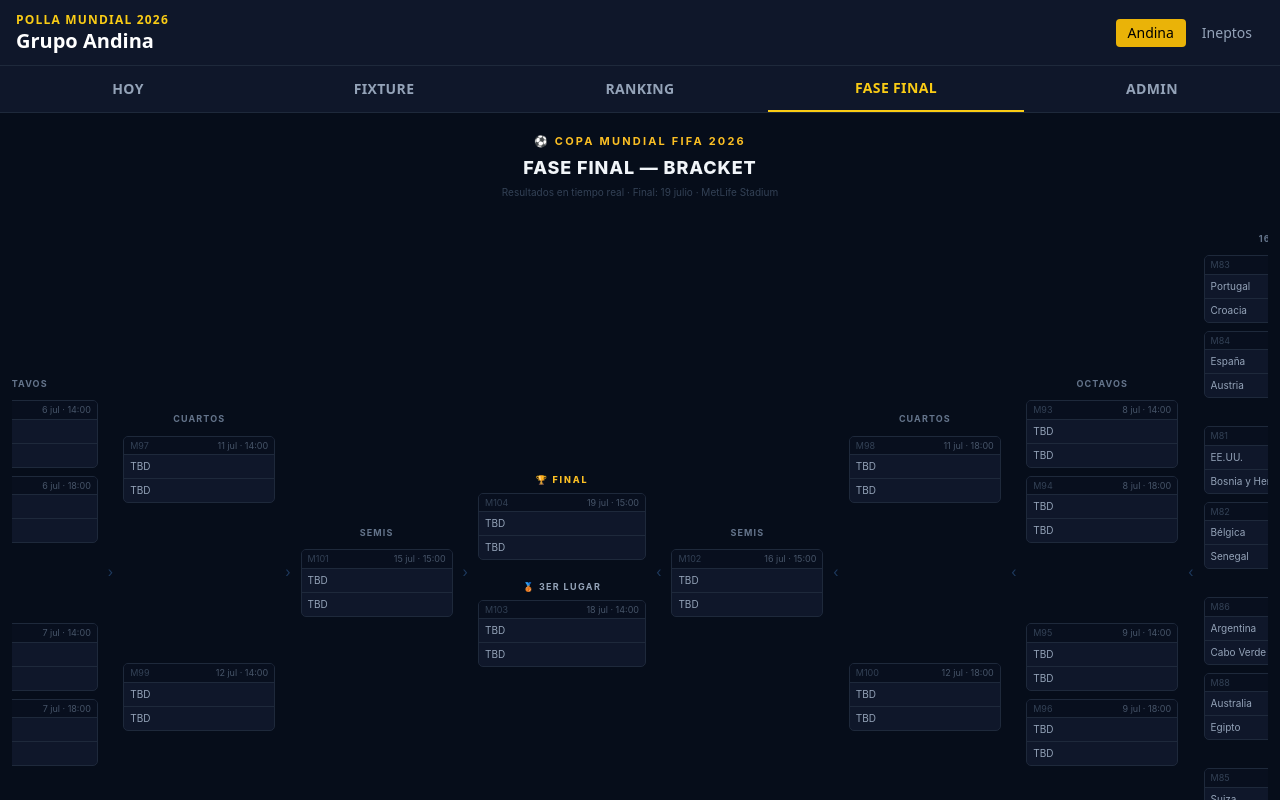
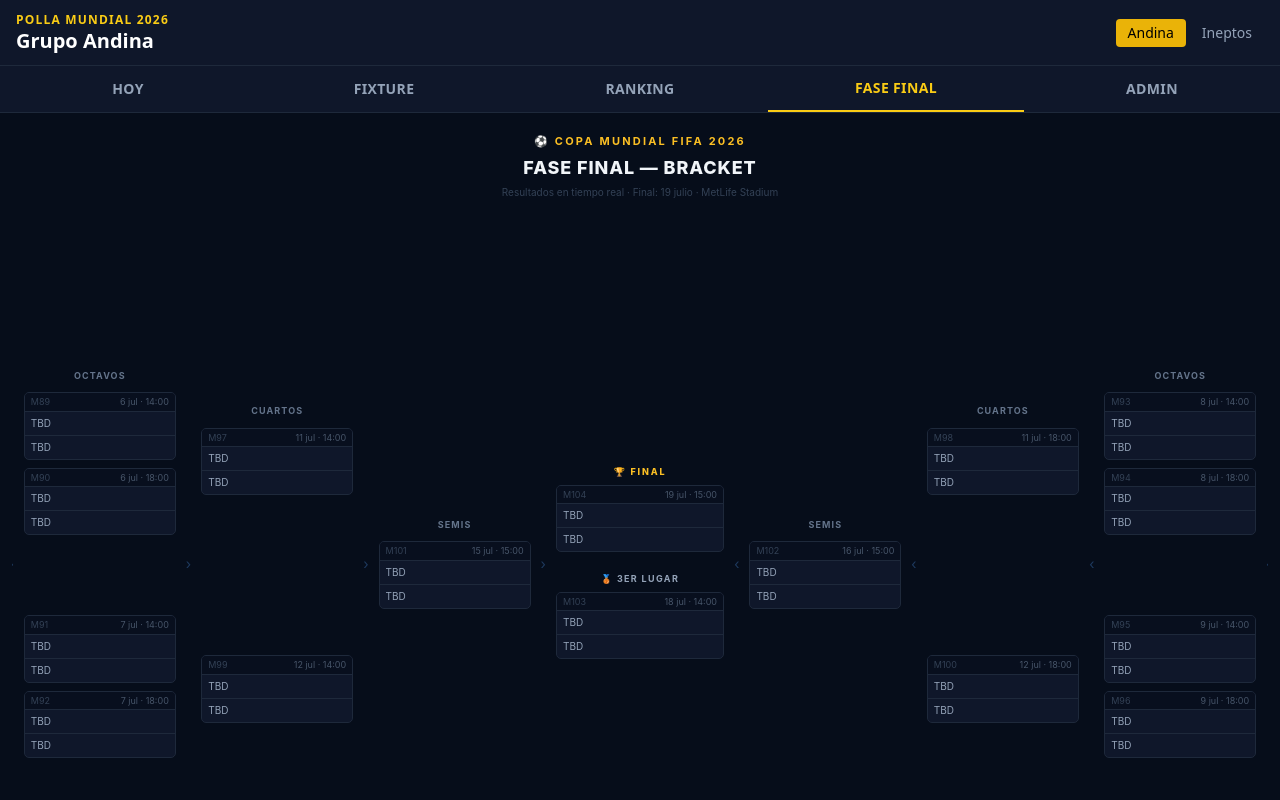
Before and after one commit to mkoscinam-netizen/polla-mundial, a React (Vite) app: page /andina in a window 1280 px wide. Both pictures are taken after a click on the button "FASE FINAL". Shown: the top 800 px of the page. Built offline with nearby package versions, Linux system fonts and the light colour scheme; no server answers; the database is empty.

Commit message:
Fix bracket: scroll horizontal en desktop, scale en móvil

```diff
--- a/src/components/BracketView.jsx
+++ b/src/components/BracketView.jsx
@@ -198,16 +198,20 @@
       </div>
 
       {/* Bracket scrollable — scale to fit on mobile, pinch to zoom */}
-      <div style={{ overflowX: 'auto', overflowY: 'visible', paddingBottom: 16, WebkitOverflowScrolling: 'touch' }}>
+      {(() => {
+        const _scale = Math.min(1, (window.innerWidth - 24) / 1100)
+        const _mobile = _scale < 1
+        return <>
+      <div style={{ overflowX: _mobile ? 'hidden' : 'auto', paddingBottom: 16, WebkitOverflowScrolling: 'touch' }}>
         <div style={{
-          display: 'inline-flex',
+          display: 'flex',
           alignItems: 'center',
           gap: 10,
-          width: 1100,
+          minWidth: 1100,
           justifyContent: 'center',
           transformOrigin: 'top center',
-          transform: `scale(${Math.min(1, (window.innerWidth - 24) / 1100)})`,
-          marginBottom: `${(Math.min(1, (window.innerWidth - 24) / 1100) - 1) * 700}px`,
+          transform: _mobile ? `scale(${_scale})` : 'none',
+          marginBottom: _mobile ? `${(_scale - 1) * 700}px` : 0,
         }}>
 
           {/* ── IZQUIERDA ── */}
@@ -301,6 +305,8 @@
 
         </div>
       </div>
+        </>
+      })()}
 
       {/* Leyenda */}
       <div style={{
```
